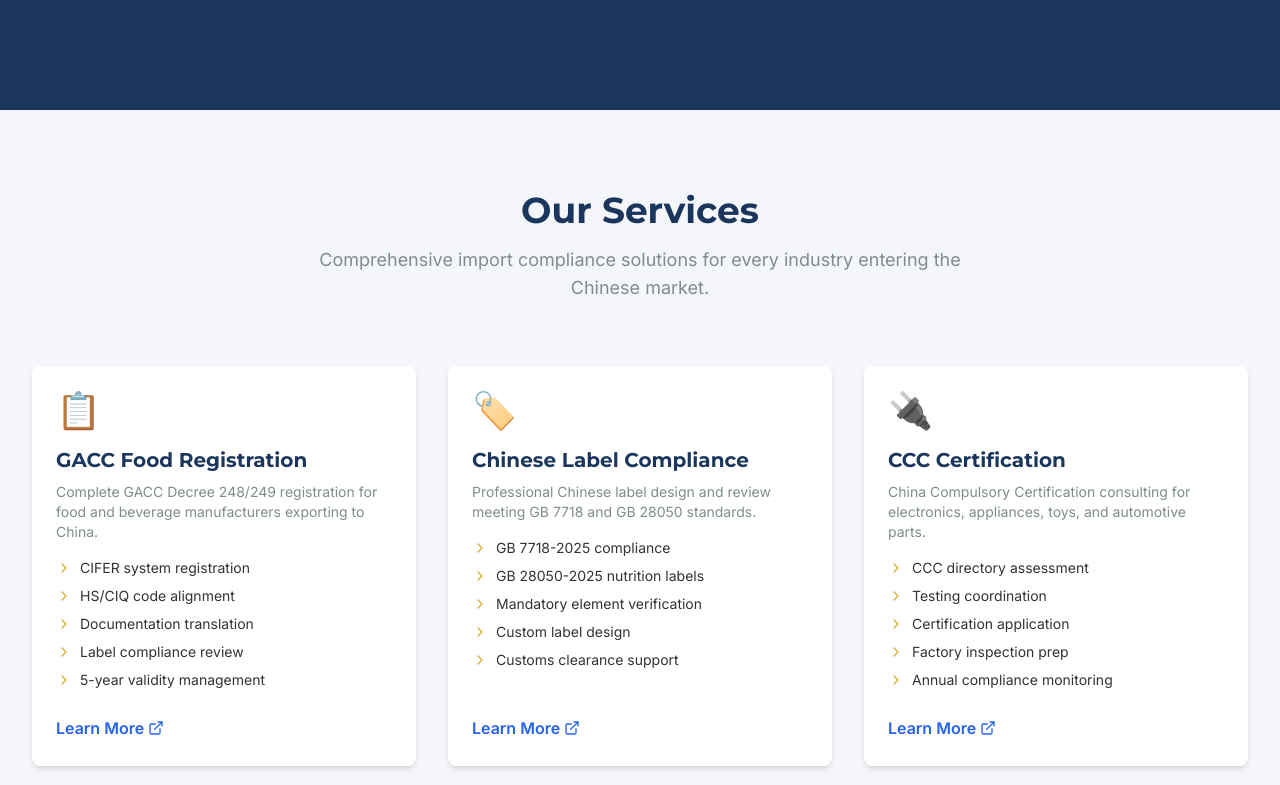
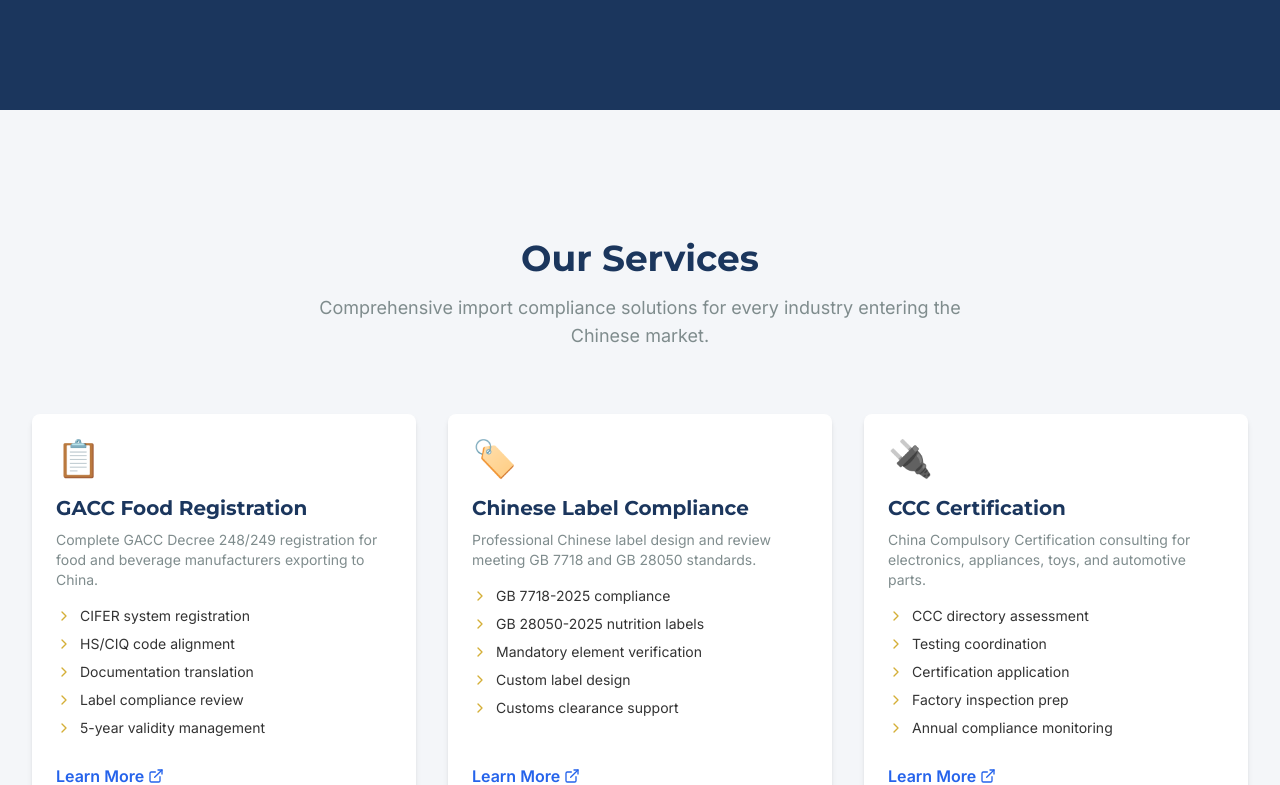
Before and after one commit to seasea-clouds/sinotradecompliance, a Next.js app: page /en in a window 1280 px wide. Shown: the part 443-1228 px from the top of the page. Built offline with nearby package versions, Linux system fonts and the light colour scheme.

Commit message:
fix: 服务页面顶部被 navbar 遮挡，加大 ServicesGrid 顶部 padding

```diff
--- a/src/components/ServicesGrid.tsx
+++ b/src/components/ServicesGrid.tsx
@@ -30,7 +30,7 @@ export default function ServicesGrid() {
   ];
 
   return (
-    <section className="py-20 bg-bg-ice">
+    <section className="pt-32 pb-20 bg-bg-ice">
       <div className="max-w-7xl mx-auto px-4 sm:px-6 lg:px-8">
         <div className="text-center mb-16">
           <h2 className="text-3xl md:text-4xl font-bold text-primary-navy mb-4">{t('heroTitle')}</h2>
```
